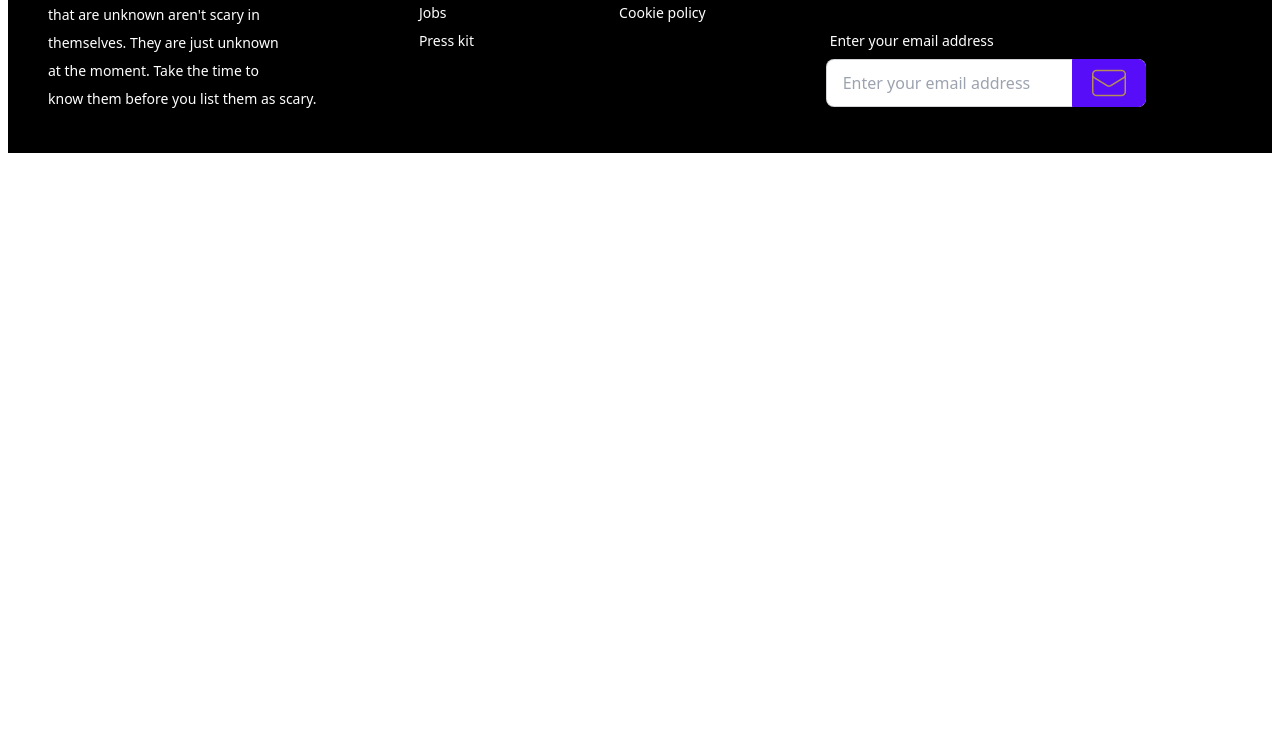
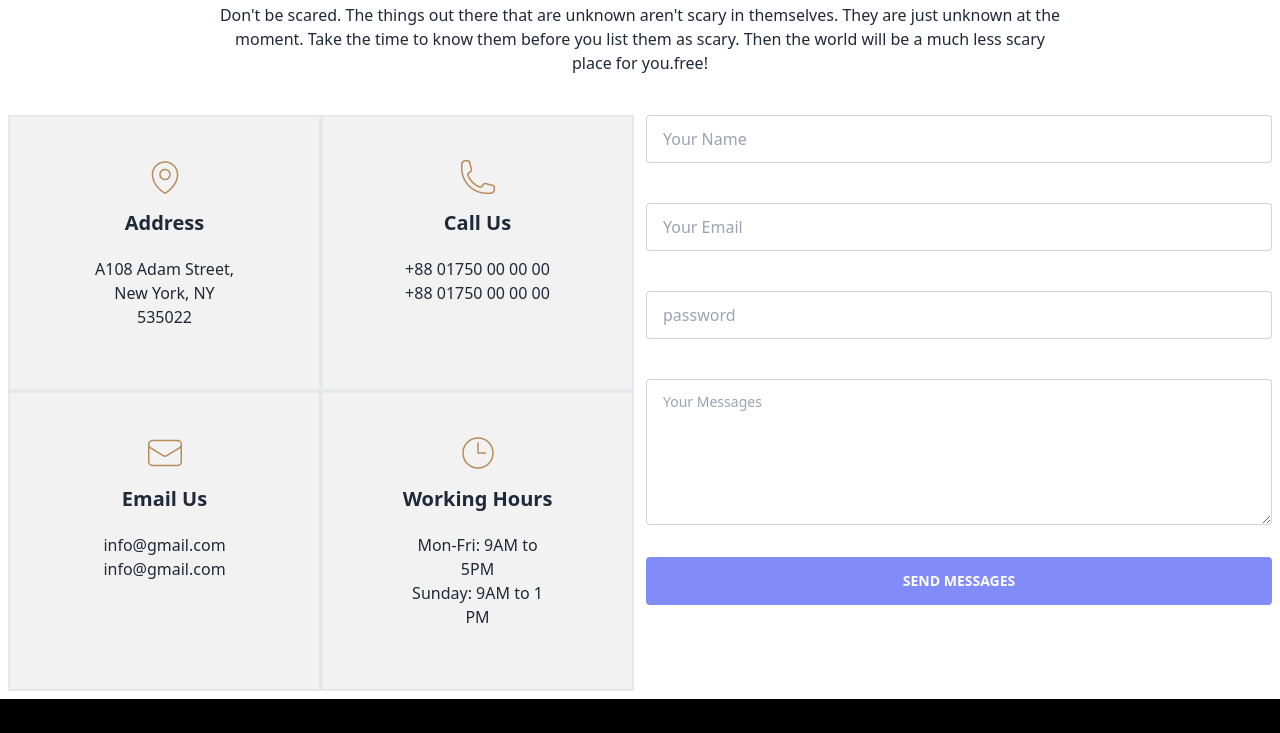
Before and after one commit to Fahim3831/Legal-solution-Landing-Page-Design, a plain HTML site: page index.html in a window 1280 px wide. Shown: the part 3751-4484 px from the top of the page. Before the commit the page ends 3912 px from the top, so only its background shows below. Drawn offline with nearby package versions, Linux system fonts and the light colour scheme.

Commit message:
Contact With us section Added

```diff
--- a/index.html
+++ b/index.html
@@ -268,9 +268,7 @@
       <!-- QNA Section start  -->
       <div class="mt-20">
         <p class="text-3xl text-center font-bold">Frequently Asked Any Questions</p>
-        <p class="lg:w-2/3 mx-auto mt-4 text-center">Lorem ipsum dolor sit, amet consectetur adipisicing elit.
-          Exercitationem accusamus iusto quaerat nulla ipsam laboriosam, sit necessitatibus, tempore quibusdam possimus
-          repellendus non atque error obcaecati corrupti cumque quae, ducimus tenetur?</p>
+        <p class="lg:w-2/3 mx-auto mt-4 text-center">Don't be scared. The things out there that are unknown aren't scary in themselves. They are just unknown at the moment. Take the time to know them before you list them as scary. Then the world will be a much less scary place for you.free!</p>
       </div>
 
       <div class="lg:flex mt-10">
@@ -280,11 +278,19 @@
               What is the Difference between flexbox and grid?
             </div>
             <div class="collapse-content bg-base-200">
-              <p class="max-w-screen-sm">Flexbox and grid are both CSS layout modules that provide ways to align and distribute elements on a webpage. However, they are designed for different purposes and have different features.
+              <p class="max-w-screen-sm">Flexbox and grid are both CSS layout modules that provide ways to align and
+                distribute elements on a webpage. However, they are designed for different purposes and have different
+                features.
 
-                Flexbox is used to create one-dimensional layouts, where elements are lined up in a row or a column. It is best suited for small-scale layouts and simple UI elements, such as navigation menus and form controls. Flexbox provides a flexible and efficient way to align and distribute space among elements, and it is easy to use and understand.
+                Flexbox is used to create one-dimensional layouts, where elements are lined up in a row or a column. It
+                is best suited for small-scale layouts and simple UI elements, such as navigation menus and form
+                controls. Flexbox provides a flexible and efficient way to align and distribute space among elements,
+                and it is easy to use and understand.
 
-                Grid, on the other hand, is used to create two-dimensional layouts, where elements are arranged in a grid of rows and columns. It is best suited for larger-scale layouts and complex UI elements, such as grids of images and tables. Grid provides a powerful and flexible way to align and distribute space among elements, and it allows for more advanced layout options and control over grid lines.
+                Grid, on the other hand, is used to create two-dimensional layouts, where elements are arranged in a
+                grid of rows and columns. It is best suited for larger-scale layouts and complex UI elements, such as
+                grids of images and tables. Grid provides a powerful and flexible way to align and distribute space
+                among elements, and it allows for more advanced layout options and control over grid lines.
 
                 In summary, Flexbox is good for one dimensional layout and Grid is good for two dimensional layout.
             </div>
@@ -295,13 +301,22 @@
               What is the purpose of mediaquery?
             </div>
             <div class="collapse-content bg-base-200">
-              <p class="max-w-screen-sm">A media query is a CSS technique that allows you to apply different styles to a webpage based on the characteristics of the device displaying it. This allows you to create responsive designs that adapt to the screen size, resolution, and other features of the device.
+              <p class="max-w-screen-sm">A media query is a CSS technique that allows you to apply different styles to a
+                webpage based on the characteristics of the device displaying it. This allows you to create responsive
+                designs that adapt to the screen size, resolution, and other features of the device.
 
-                Media queries can test for a wide range of conditions, such as screen width, screen height, screen resolution, screen aspect ratio, device type, and more. These conditions can be combined using logical operators such as and, not, and only.
+                Media queries can test for a wide range of conditions, such as screen width, screen height, screen
+                resolution, screen aspect ratio, device type, and more. These conditions can be combined using logical
+                operators such as and, not, and only.
 
-                Media queries can be used in CSS to change the layout and styling of a webpage based on the screen size, resolution, and other features of the device that it is being viewed on. This allows for responsive design, where the layout and design of the webpage automatically adapts to the screen size and resolution.
+                Media queries can be used in CSS to change the layout and styling of a webpage based on the screen size,
+                resolution, and other features of the device that it is being viewed on. This allows for responsive
+                design, where the layout and design of the webpage automatically adapts to the screen size and
+                resolution.
 
-                In summary, the purpose of media query is to apply different styles to a webpage based on the characteristics of the device displaying it, like screen size, resolution, and other features, in order to achieve responsive design.</p>
+                In summary, the purpose of media query is to apply different styles to a webpage based on the
+                characteristics of the device displaying it, like screen size, resolution, and other features, in order
+                to achieve responsive design.</p>
             </div>
           </div>
           <div tabindex="0" class="collapse collapse-plus border border-base-300 bg-base-100 rounded-box">
@@ -309,11 +324,18 @@
               What is css box model and how does it works?
             </div>
             <div class="collapse-content bg-base-200">
-              <p class="max-w-screen-sm">The CSS box model is a way of defining the layout and dimensions of elements on a webpage. It defines the size and position of an element's content, padding, borders, and margins.
+              <p class="max-w-screen-sm">The CSS box model is a way of defining the layout and dimensions of elements on
+                a webpage. It defines the size and position of an element's content, padding, borders, and margins.
 
-                Each HTML element on a webpage is considered a rectangular box, with content at the center, surrounded by optional padding, borders, and margins. The CSS box model is used to specify the size and position of these boxes, and how they interact with other elements on the page.
+                Each HTML element on a webpage is considered a rectangular box, with content at the center, surrounded
+                by optional padding, borders, and margins. The CSS box model is used to specify the size and position of
+                these boxes, and how they interact with other elements on the page.
 
-                In summary, The CSS box model is a layout model in CSS that defines the size and position of an element's content, padding, borders, and margins. It allows developers to control the spacing and position of elements on a webpage and to create responsive designs. It's important to note that the width and height of an element include the content, padding, borders, and margins, but this can be changed with the box-sizing property.</p>
+                In summary, The CSS box model is a layout model in CSS that defines the size and position of an
+                element's content, padding, borders, and margins. It allows developers to control the spacing and
+                position of elements on a webpage and to create responsive designs. It's important to note that the
+                width and height of an element include the content, padding, borders, and margins, but this can be
+                changed with the box-sizing property.</p>
             </div>
           </div>
           <div tabindex="0" class="collapse collapse-plus border border-base-300 bg-base-100 rounded-box">
@@ -321,10 +343,16 @@
               What is semantic tag with example?
             </div>
             <div class="collapse-content bg-base-200">
-              <p class="max-w-screen-sm">Semantic tags are HTML tags that provide meaning and context to the content they enclose. They help search engines and other software to understand the structure and content of a webpage, making it easier to index and interpret.
-                header>: This tag is used to enclose the header section of a webpage, which typically includes the site title, logo, and main navigation.
-                nav>: This tag is used to enclose the navigation section of a webpage, which typically includes links to other pages on the site.
-                These are just a few examples of semantic tags, but there are many more. Using semantic tags can make your HTML more readable and understandable for both humans and machines, and it can also improve accessibility and SEO.
+              <p class="max-w-screen-sm">Semantic tags are HTML tags that provide meaning and context to the content
+                they enclose. They help search engines and other software to understand the structure and content of a
+                webpage, making it easier to index and interpret.
+                header>: This tag is used to enclose the header section of a webpage, which typically includes the site
+                title, logo, and main navigation.
+                nav>: This tag is used to enclose the navigation section of a webpage, which typically includes links to
+                other pages on the site.
+                These are just a few examples of semantic tags, but there are many more. Using semantic tags can make
+                your HTML more readable and understandable for both humans and machines, and it can also improve
+                accessibility and SEO.
               </p>
             </div>
           </div>
@@ -335,6 +363,65 @@
         </div>
       </div>
       <!-- QNA Section end  -->
+
+      <!-- Contact With Us section start  -->
+      <div class="mt-20">
+        <p class="text-3xl text-center font-bold">Contact With Us</p>
+        <p class="lg:w-2/3 mx-auto mt-4 text-center">Don't be scared. The things out there that are unknown aren't scary in themselves. They are just unknown at the moment. Take the time to know them before you list them as scary. Then the world will be a much less scary place for you.free!</p>
+      </div>
+
+      <div class="lg:grid lg:grid-cols-2 mt-10 gap-3">
+        <div class="lg:grid lg:grid-cols-2">
+          <div class="border-2 py-10 bg-base-200">
+            <img class="mx-auto" src="./images/location.png" alt="">
+            <p class="text-xl font-bold mt-3 text-center my-5">Address</p>
+            <p class="text-center mb-5 w-1/2 mx-auto">A108 Adam Street, <br>
+              New York, NY 535022</p>
+
+          </div>
+
+          <div class="border-2 py-10 bg-base-200">
+            <img class="mx-auto" src="./images/call.png" alt="">
+            <p class="text-xl font-bold mt-3 text-center my-5">Call Us</p>
+            <p class="text-center mb-5 w-1/2 mx-auto">+88 01750 00 00 00 <br>
+              +88 01750 00 00 00</p>
+
+          </div>
+          <div class="border-2 py-10 bg-base-200">
+            <img class="mx-auto" src="./images/email.png" alt="">
+            <p class="text-xl font-bold mt-3 text-center my-5">Email Us</p>
+            <p class="text-center mb-5 w-1/2 mx-auto">info@gmail.com <br>
+              info@gmail.com</p>
+
+          </div>
+          <div class="border-2 py-10 bg-base-200">
+            <img class="mx-auto" src="./images/time.png" alt="time">
+            <p class="text-xl font-bold mt-3 text-center my-5">Working Hours</p>
+            <p class="text-center mb-5 w-1/2 mx-auto">Mon-Fri: 9AM to 5PM <br>
+              Sunday: 9AM to 1 PM</p>
+
+          </div>
+
+        </div>
+        <div class="">
+          <div class="card-body p-0 mt-2 lg:mt-0">
+            <div class="form-control">
+              <input type="text" placeholder="Your Name" class="input input-bordered rounded mb-10 " />
+
+              <input type="email" placeholder="Your Email" class="input input-bordered rounded mb-10 " />
+              <input type="password" placeholder="password" class="input input-bordered rounded mb-10 " />
+              <textarea class="textarea textarea-bordered rounded pb-20" placeholder="Your Messages"></textarea>
+            </div>
+            <div class="form-control mt-6">
+              <button class="btn bg-indigo-400 text-white border-0 rounded ">Send Messages</button>
+            </div>
+          </div>
+        </div>
+      </div>
+    </div>
+    <!-- Contact With Us section end  -->
+
+  </main>
 
 
   <!-- <footer> -->
```
Lines whose indentation alone changed are shown as unchanged.
